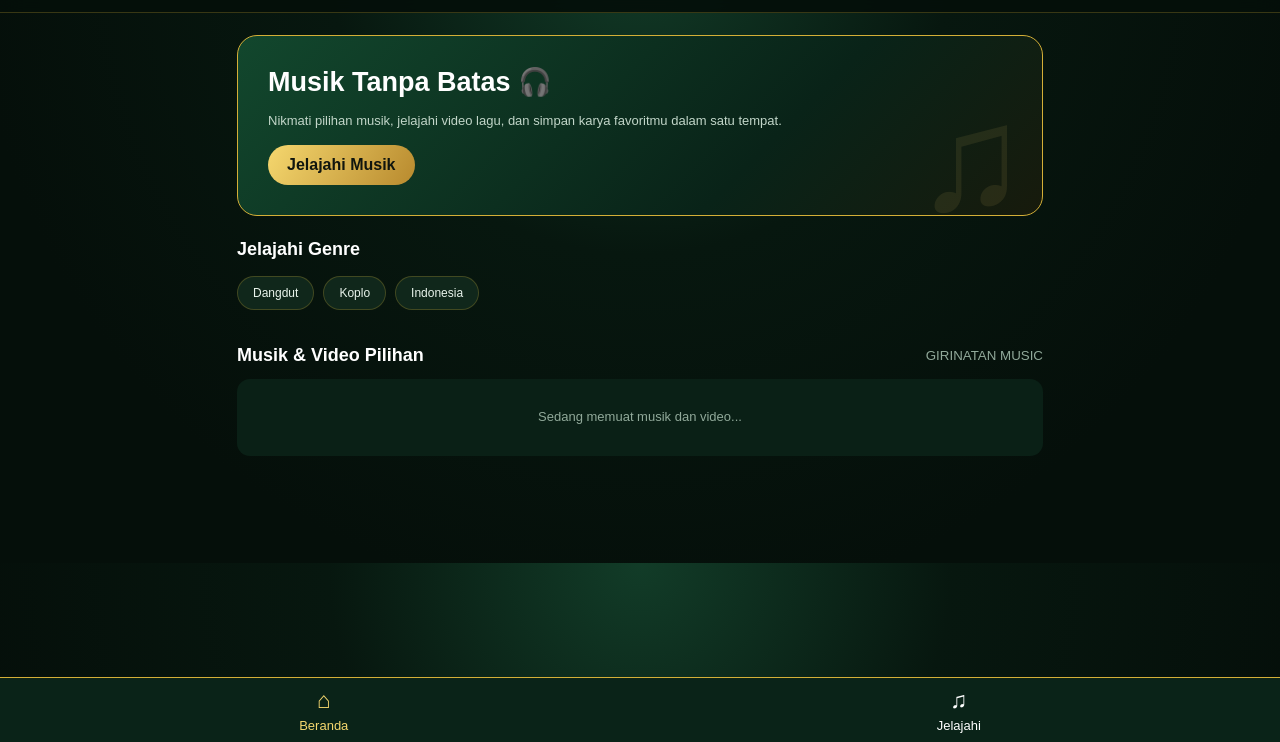
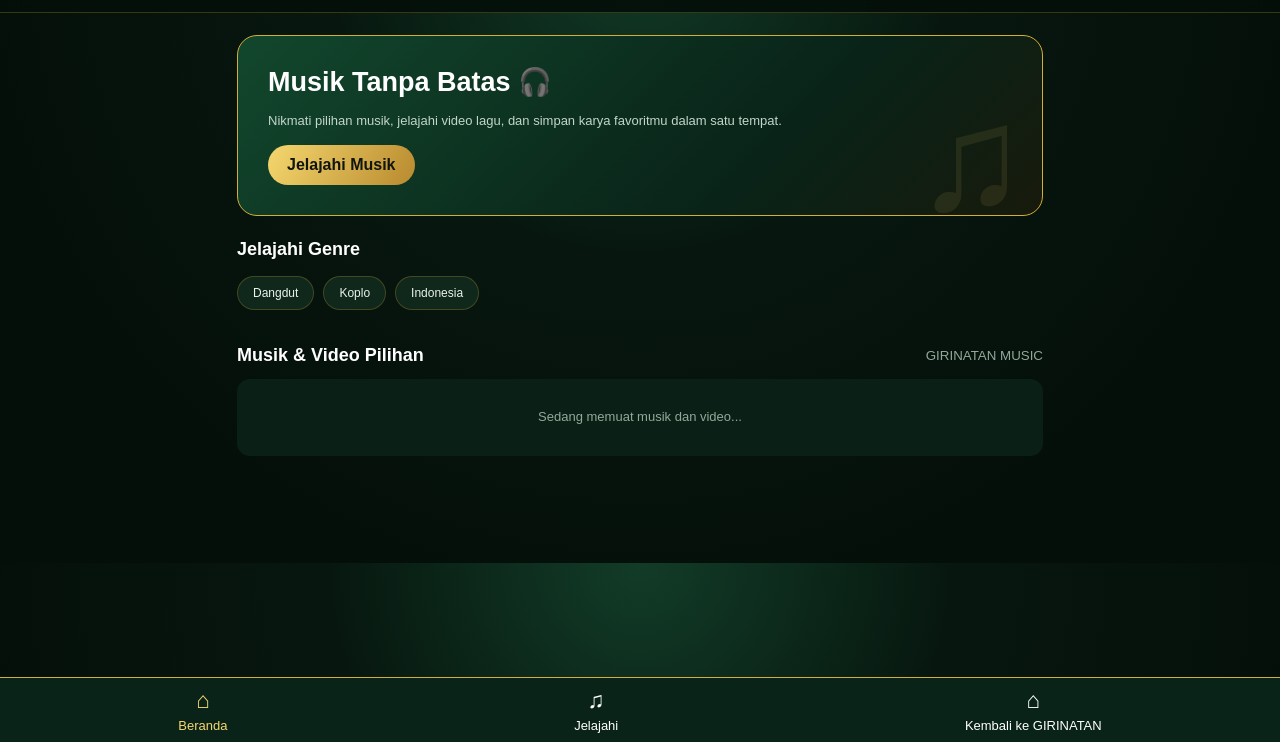
Before and after one commit to mahrudin1999-netizen/mahrudin1999-netizen.github.io, a plain HTML site: page hiburan/youtube-mp3.html in a window 1280 px wide. Shown: the part 58-800 px from the top of the page. Drawn offline with Linux system fonts and the light colour scheme; no server answers.

Commit message:
Update youtube-mp3.html

```diff
--- a/hiburan/youtube-mp3.html
+++ b/hiburan/youtube-mp3.html
@@ -388,6 +388,10 @@ footer{
     <span>♫</span>
     Jelajahi
   </button>
+    <button class="nav-btn" onclick="location.href='/'">
+  <span>⌂</span>
+  Kembali ke GIRINATAN
+</button>
 </nav>
 <script>
 "use strict";
```
